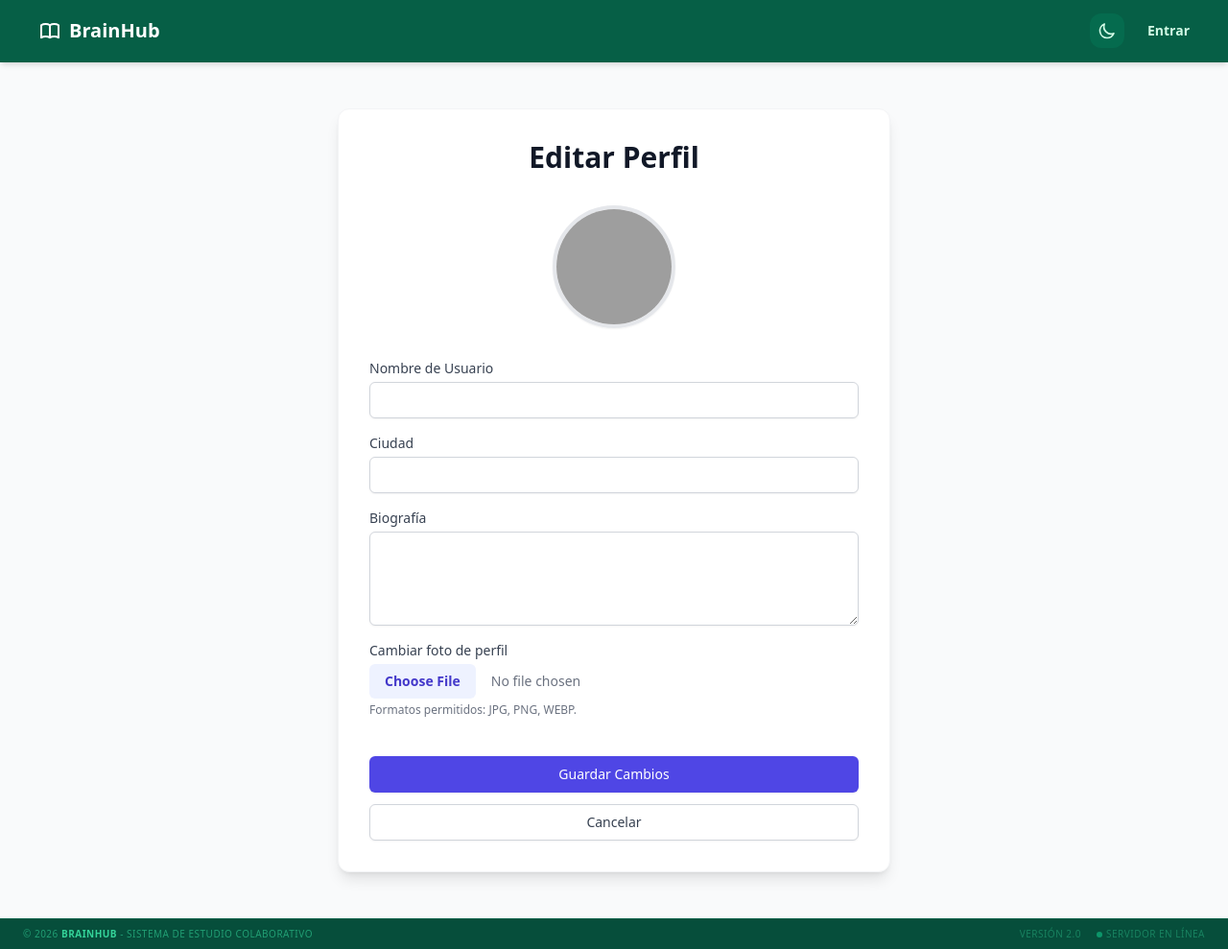
After one commit to Baltroons/trabajo-final-grado, a Symfony app: template templates/profile/edit.html.twig in a window 1280 px wide. The commit adds this page. Shown: the whole page at 96% size. Run offline with Twig, Linux system fonts and the light colour scheme; the template is opened without the code that fills it, so the values that code supplies are empty; some libraries are stand-ins or nearby versions; grey boxes are pictures that could not be loaded.

Commit message:
vista perfil (parcialmente)

```diff
--- a/templates/base.html.twig
+++ b/templates/base.html.twig
@@ -606,7 +606,7 @@
         {% if app.user %}
         const username = '{{ app.user.username|e('js') }}';
         const userId = '{{ app.user.id }}';
-        const mercureUrl = new URL("{{ mercure_public_url|default('http://localhost/.well-known/mercure')|raw }}");
+        const mercureUrl = new URL('http://localhost:3000/.well-known/mercure');
 
         let chatContext = { type: 'sala', id: null, name: '' };
         let activeEventSource = null;
--- /dev/null
+++ b/templates/profile/edit.html.twig
@@ -0,0 +1,88 @@
+{% extends 'base.html.twig' %}
+
+{% block title %}Editar Perfil{% endblock %}
+
+{% block body %}
+    {# Contenedor principal que ocupa toda la pantalla y centra el contenido #}
+    <div class="min-h-screen bg-gray-50 flex items-center justify-center py-12 px-4 sm:px-6 lg:px-8">
+
+        {# Tarjeta del formulario con un ancho máximo #}
+        <div class="max-w-xl w-full space-y-8 bg-white p-8 rounded-xl shadow-lg border border-gray-100">
+
+            <div>
+                <h2 class="text-center text-3xl font-extrabold text-gray-900">
+                    Editar Perfil
+                </h2>
+            </div>
+
+            {# Manejo de mensajes Flash (Éxito o Error) adaptado a Tailwind #}
+            {% for label, messages in app.flashes %}
+                {% for message in messages %}
+                    <div class="p-4 rounded-md mb-4 {{ label == 'error' ? 'bg-red-50 text-red-800 border border-red-200' : 'bg-green-50 text-green-800 border border-green-200' }}">
+                        <p class="text-sm font-medium">{{ message }}</p>
+                    </div>
+                {% endfor %}
+            {% endfor %}
+
+            <form action="{{ path('app_profile_edit') }}" method="POST" enctype="multipart/form-data" class="mt-8 space-y-6">
+
+                {# Foto de Perfil Actual #}
+                <div class="flex flex-col items-center mb-6">
+                    <div class="relative h-32 w-32 mb-2">
+                        {% if user.fotoPerfil %}
+                            <img src="{{ asset('uploads/profiles/' ~ user.fotoPerfil) }}" alt="Avatar" class="h-32 w-32 rounded-full object-cover border-4 border-gray-200 shadow-sm">
+                        {% else %}
+                            <img src="https://ui-avatars.com/api/?name={{ user.username }}&background=random" alt="Avatar" class="h-32 w-32 rounded-full border-4 border-gray-200 shadow-sm">
+                        {% endif %}
+                    </div>
+                </div>
+
+                {# Campos del formulario #}
+                <div class="space-y-4">
+                    <div>
+                        <label for="username" class="block text-sm font-medium text-gray-700">Nombre de Usuario</label>
+                        <input type="text" name="username" id="username" value="{{ user.username }}" required
+                               class="mt-1 block w-full px-3 py-2 border border-gray-300 rounded-md shadow-sm focus:outline-none focus:ring-indigo-500 focus:border-indigo-500 sm:text-sm">
+                    </div>
+
+                    <div>
+                        <label for="ciudad" class="block text-sm font-medium text-gray-700">Ciudad</label>
+                        <input type="text" name="ciudad" id="ciudad" value="{{ user.ciudad }}"
+                               class="mt-1 block w-full px-3 py-2 border border-gray-300 rounded-md shadow-sm focus:outline-none focus:ring-indigo-500 focus:border-indigo-500 sm:text-sm">
+                    </div>
+
+                    <div>
+                        <label for="biografia" class="block text-sm font-medium text-gray-700">Biografía</label>
+                        <textarea name="biografia" id="biografia" rows="4"
+                                  class="mt-1 block w-full px-3 py-2 border border-gray-300 rounded-md shadow-sm focus:outline-none focus:ring-indigo-500 focus:border-indigo-500 sm:text-sm">{{ user.biografia }}</textarea>
+                    </div>
+
+                    <div>
+                        <label for="foto_perfil" class="block text-sm font-medium text-gray-700">Cambiar foto de perfil</label>
+                        <input type="file" name="foto_perfil" id="foto_perfil" accept="image/*"
+                               class="mt-1 block w-full text-sm text-gray-500
+                                  file:mr-4 file:py-2 file:px-4
+                                  file:rounded-md file:border-0
+                                  file:text-sm file:font-semibold
+                                  file:bg-indigo-50 file:text-indigo-700
+                                  hover:file:bg-indigo-100">
+                        <p class="mt-1 text-xs text-gray-500">Formatos permitidos: JPG, PNG, WEBP.</p>
+                    </div>
+                </div>
+
+                {# Botones de acción #}
+                <div class="flex flex-col gap-3 pt-4">
+                    <button type="submit"
+                            class="w-full flex justify-center py-2 px-4 border border-transparent rounded-md shadow-sm text-sm font-medium text-white bg-indigo-600 hover:bg-indigo-700 focus:outline-none focus:ring-2 focus:ring-offset-2 focus:ring-indigo-500 transition-colors">
+                        Guardar Cambios
+                    </button>
+                    <a href="{{ path('app_home') }}"
+                       class="w-full flex justify-center py-2 px-4 border border-gray-300 rounded-md shadow-sm text-sm font-medium text-gray-700 bg-white hover:bg-gray-50 focus:outline-none focus:ring-2 focus:ring-offset-2 focus:ring-indigo-500 transition-colors">
+                        Cancelar
+                    </a>
+                </div>
+            </form>
+
+        </div>
+    </div>
+{% endblock %}
```
Also changed, not shown: public/uploads/Captura-de-pantalla-2026-04-19-122310-69fa4062024a8.png (added), public/uploads/profiles/Brainhub-logo-solo-69fa4e840acaf.png (added), public/uploads/profiles/HF43E5uXIAEuKyB-69fa4ecd52075.jpg (added).
